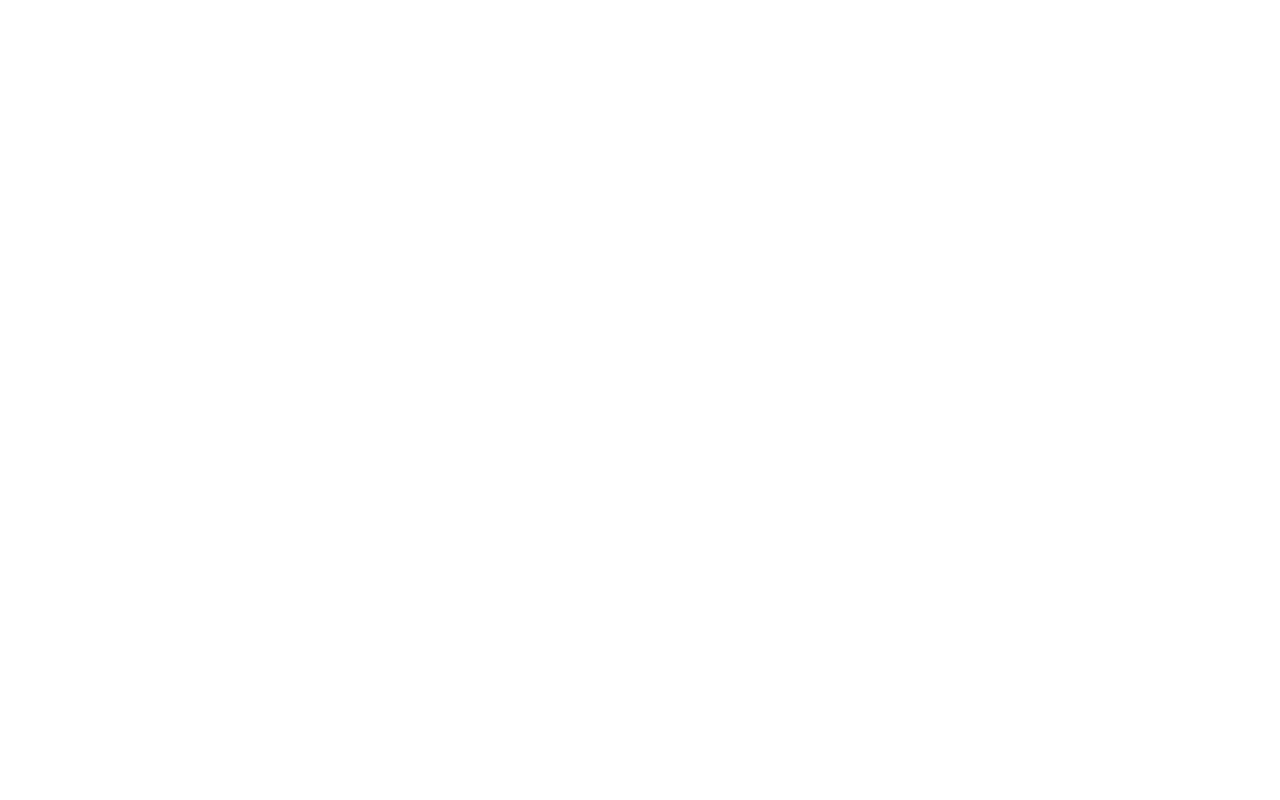
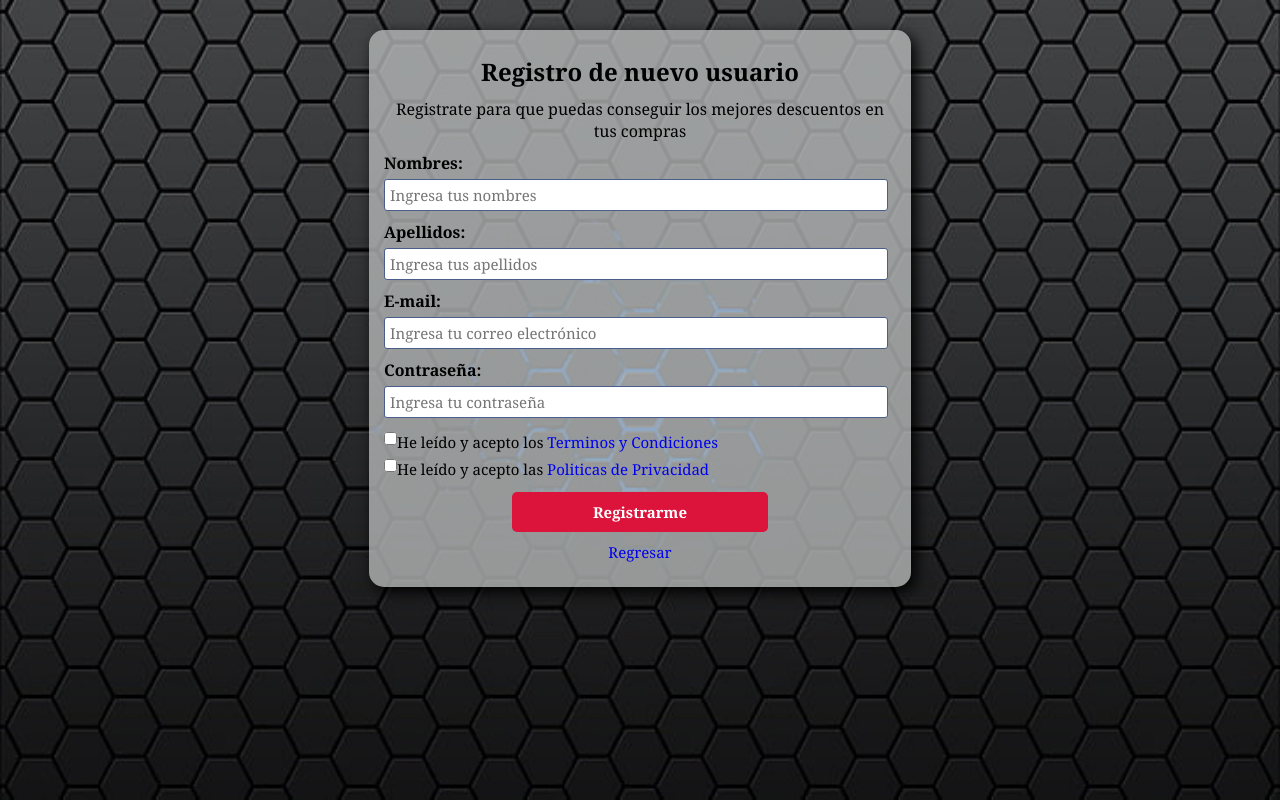
Before and after one commit to EricGueCh/Proyecto_01, a plain HTML site: page registro.html in a window 1280 px wide. Drawn offline with Linux system fonts and the light colour scheme.

Commit message:
Creacion de la pagina de registro de usuario

```diff
--- a/gestionUsuario.html
+++ b/gestionUsuario.html
@@ -0,0 +1,14 @@
+<!DOCTYPE html>
+<html lang="en">
+<head>
+    <meta charset="UTF-8">
+    <meta name="viewport" content="width=device-width, initial-scale=1.0">
+    <title>GUERRERO TECH</title>
+    <link rel="stylesheet" href="/src/css/style.css">
+</head>
+<body>
+    <div class="container-setting">
+
+    </div>
+</body>
+</html>
--- a/registro.html
+++ b/registro.html
@@ -0,0 +1,42 @@
+<!DOCTYPE html>
+<html lang="en">
+<head>
+    <meta charset="UTF-8">
+    <meta name="viewport" content="width=device-width, initial-scale=1.0">
+    <title>GUERRERO TECH</title>
+    <link rel="stylesheet" href="/src/css/style.css">
+</head>
+<body>
+    <div class="container-register">
+        <div class="title-register">
+            <h2>Registro de nuevo usuario</h2>
+            <p>Registrate para que puedas conseguir los mejores descuentos en tus compras</p>
+        </div>
+        <div class="form-register">
+            <form action="">
+                <label for="name">Nombres:</label>
+                <input type="text" class="information" id="name" placeholder="Ingresa tus nombres">
+                <label for="surname">Apellidos:</label>
+                <input type="text" class="information" id="surname" placeholder="Ingresa tus apellidos">
+                <label for="email">E-mail:</label>
+                <input type="email" class="information" id="email" placeholder="Ingresa tu correo electrónico">
+                <label for="pwd">Contraseña:</label>
+                <input type="password" class="information" id="pwd" placeholder="Ingresa tu contraseña">
+                <div class="check-term">
+                    <input type="checkbox" class="information" name="term-conditions" id="term-conditions" required>
+                    <label for="term-conditions">He leído y acepto los <a href="#">&nbsp;Terminos y Condiciones</a></label>
+                </div>
+                <div class="check-political">
+                    <input type="checkbox" class="information" name="political" id="political" required>
+                    <label for="political">He leído y acepto las <a href="#">&nbsp;Politicas de Privacidad</a></label>
+                </div>
+                <input type="submit" name="send-register" id="send-register" value="Registrarme">
+            </form>
+
+        </div>
+        <div class="return">
+            <a href="index.html">Regresar</a>
+        </div>
+    </div>
+</body>
+</html>
--- a/src/css/style.css
+++ b/src/css/style.css
@@ -4,7 +4,7 @@
     text-decoration: none;
     font-family: Georgia, 'Times New Roman', Times, serif;
 }
-
+/* Aquí empieza el diseño de la página principal */
 body{
     background-image: url(/src/img/background.jpg);
     background-repeat: no-repeat;
@@ -154,3 +154,85 @@ footer span.copyright{
     line-height: 30px;
 
 }
+
+/* Aqui empieza el diseño para la página de registro */
+
+div.container-register{
+    width: 40%;
+    height: auto;
+    background-color: rgba(181, 183, 183, 0.8);
+    border-radius: 15px;
+    margin: 30px auto;
+    padding: 15px;
+    box-shadow: 5px 5px 15px;
+}
+
+div div.title-register{
+    text-align: center;
+    margin: 10px;
+}
+
+div div.title-register h2,p{
+    margin: 10px 0px;
+}
+
+div div form label:not([for="term-conditions"],[for="political"]){
+    display: block;
+    font-weight: bold;
+    margin-bottom: 5px;
+}
+
+div div form label[for="term-conditions"],[for="political"]{
+    font-size: 15px;
+    display: inline-flex;
+}
+
+div div form input:not([type="checkbox"]){
+    display: block;
+    width: 96%;
+}
+
+div div form input:not([type="submit"]){
+    background-color: white;
+	padding: 5px;
+	/* padding-top: 0px; */
+	border: 1px solid #495e8d;
+    border-radius: 3px;
+	margin-bottom: 10px;
+	color: black;
+	font-size: 15px;
+}
+
+div div form div.check-term, div.check-political{
+    display:inline-flex;
+    /* border: 1px solid white; */
+    justify-content: start;
+}
+
+div div form input[type="submit"]{
+    background-color: crimson;
+    color: white;
+    font-weight: bold;
+    margin: 10px auto;
+    /* margin-top: 10px; */
+    padding: 10px 0px;
+    border: none;
+    border-radius: 5px;
+    width: 50%;
+    justify-content: center;
+    cursor: pointer;
+    font-size: 15px;
+}
+
+div div form input[type="submit"]:hover{
+    background-color: rgb(5, 189, 251);
+    color: crimson;
+
+}
+
+div div.return{
+    width: 50%;
+    margin: 10px auto;
+    text-align: center;
+    font-size: 15px;
+}
```
Also changed, not shown: index.html (+4 -4 lines).
